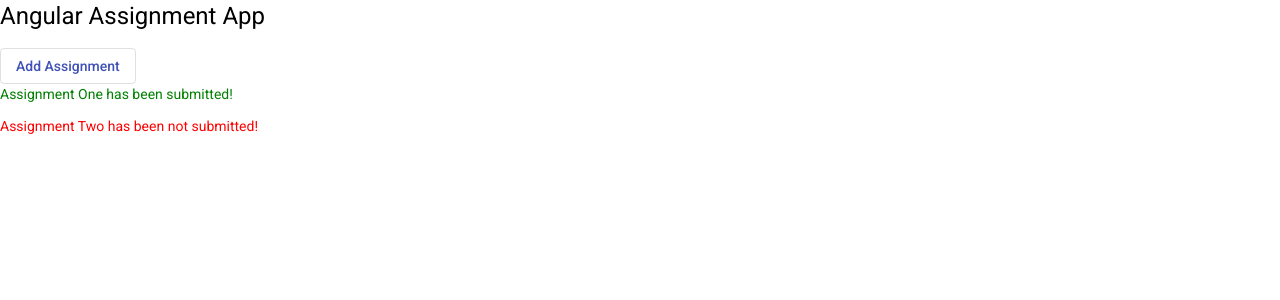
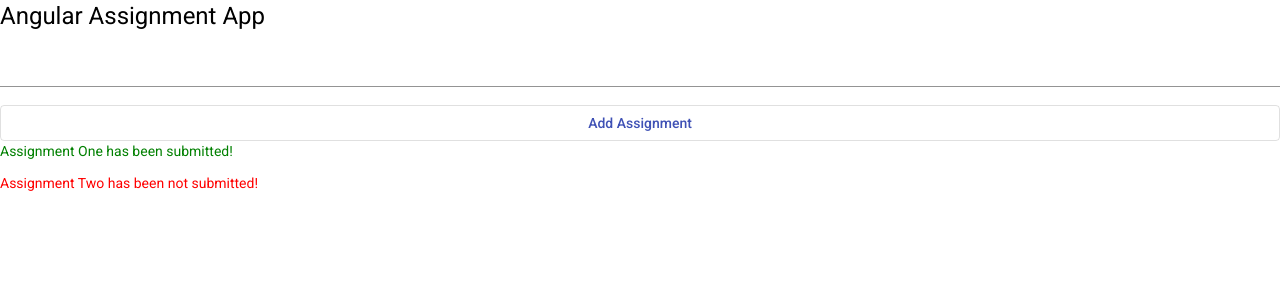
Before and after one commit to maluvadumurali/AngularApp, an Angular app: page / in a window 1280 px wide. Shown: the top 300 px of the page. Built offline with nearby package versions, Linux system fonts and the light colour scheme.

Commit message:
data binding forms 2

```diff
--- a/src/app/assignments/assignments.component.css
+++ b/src/app/assignments/assignments.component.css
@@ -5,3 +5,9 @@
 .unsubmitted{
     color: red;
 }
+
+.form
+{
+    display: flex;
+    flex-direction: column;
+}
--- a/src/app/assignments/assignments.component.html
+++ b/src/app/assignments/assignments.component.html
@@ -1,7 +1,12 @@
-<form ngForm #assignmentsForm>
-    <button mat-stroked-button [disabled]="!enabled" color='primary'>Add Assignment</button>
+<form ngForm #assignmentsForm class="form">
+    <mat-form-field>
+        <input matInput #assignmentName [(ngModel)]="name" name="name" >
+    </mat-form-field>
+    <button mat-stroked-button [disabled]="!enabled" (click)="onSubmit(assignmentName.value)"
+
+    color='primary'>Add Assignment</button>
 </form>
-
+{{name}}
 <div *ngFor="let assignment of assignments">
 
     <p appSubmitted *ngIf="assignment.submitted; else unsubmitted">
--- a/src/app/assignments/assignments.component.ts
+++ b/src/app/assignments/assignments.component.ts
@@ -8,6 +8,7 @@ import { Component, OnInit } from '@angular/core';
 export class AssignmentsComponent implements OnInit {
   title = "My Assignment App";
   enabled = false;
+  name:string;
   assignments =[{name:'One',dueDate:'2018-01-01',submitted:true},
                 {name:'Two',dueDate:'2019-01-01',submitted:false}]
   constructor() { }
@@ -18,4 +19,8 @@ export class AssignmentsComponent implements OnInit {
     },2000);
   }
 
+  onSubmit(name : string){
+    console.log(name);
+  }
+
 }
```
